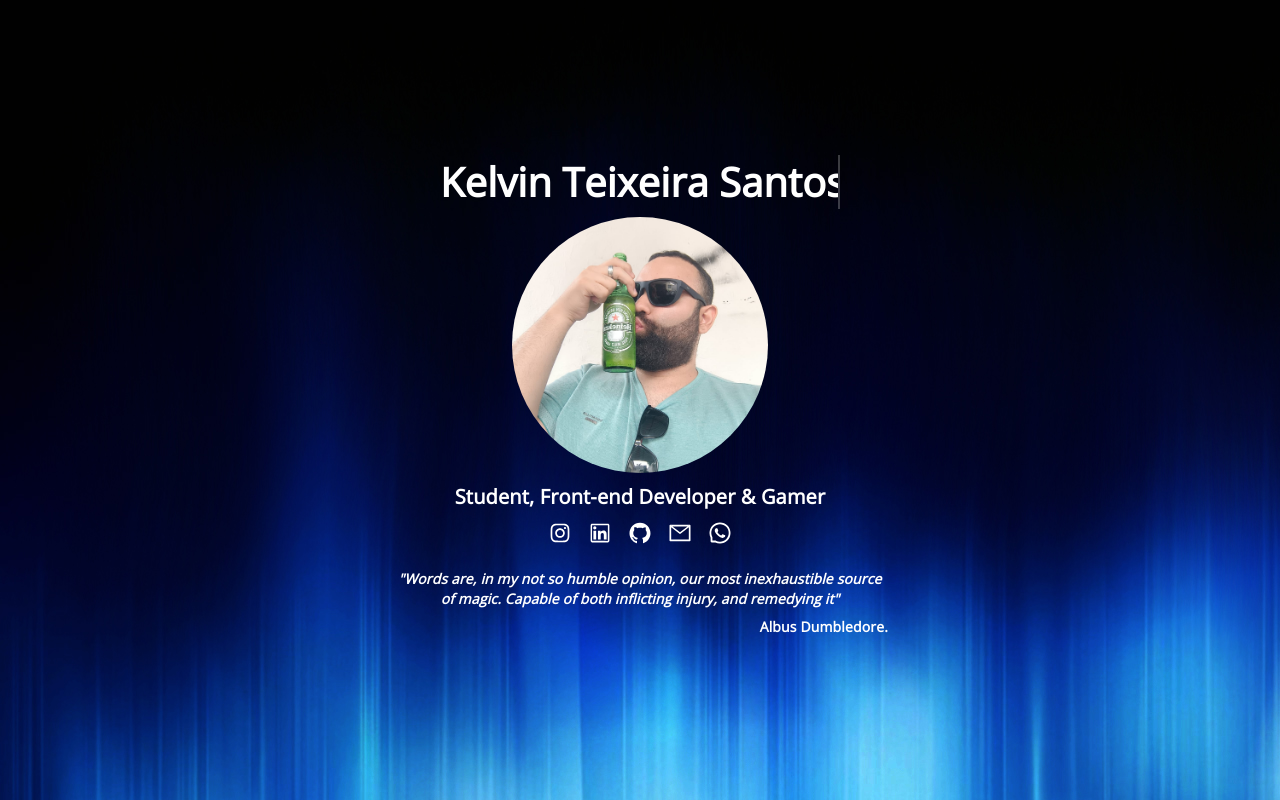
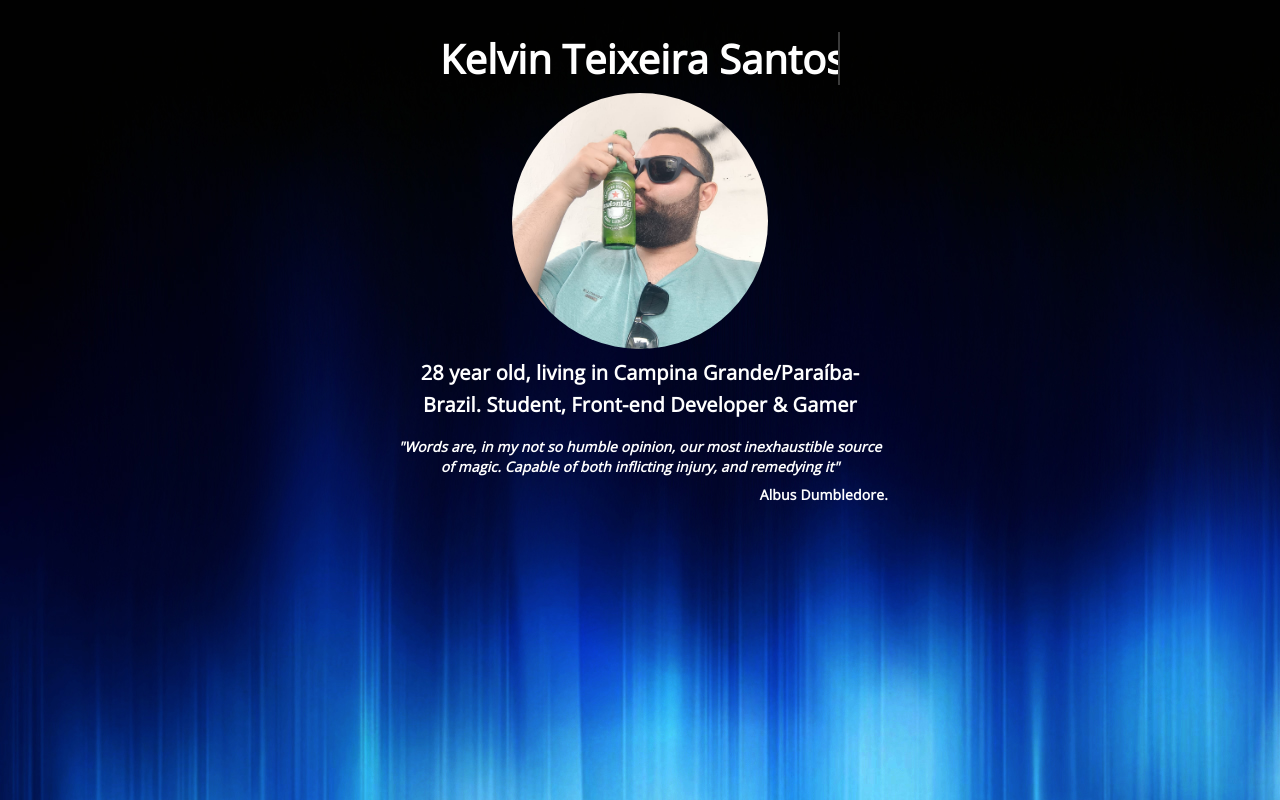
Before and after one commit to kelvinteixeira/My-Web-Site, a React (Vite) app: page / in a window 1280 px wide. Built offline with nearby package versions, Linux system fonts and the light colour scheme.

Commit message:
feat(AboutMe component): Added a new text message and stylized card

```diff
--- a/src/screens/Home/components/AboutMe/AboutMe.styles.ts
+++ b/src/screens/Home/components/AboutMe/AboutMe.styles.ts
@@ -4,8 +4,7 @@ import { Avatar, Box, Grid } from "@mui/material";
 export const Container = styled(Box)`
   display: grid;
   align-items: center;
-  width: 35rem;
-  height: 100vh;
+  max-width: 35rem;
   margin: 0 auto;
   padding: 2rem;
 `;
--- a/src/screens/Home/components/AboutMe/AboutMe.tsx
+++ b/src/screens/Home/components/AboutMe/AboutMe.tsx
@@ -1,5 +1,5 @@
 import React from "react";
-import { Grid, IconButton, Typography } from "@mui/material";
+import { Box, Grid, IconButton, Typography } from "@mui/material";
 import MyImage from "../../../../assets/MyImage.jpg";
 import * as Styled from "./AboutMe.styles";
 import {
@@ -24,50 +24,15 @@ export function AboutMe() {
           >
             Kelvin Teixeira Santos
           </Typography>
-          <Styled.StyledAvatar alt="Joao" src={MyImage} />
+        </Grid>
+
+        <Grid item textAlign="center">
+          <Styled.StyledAvatar alt="Kelvin" src={MyImage} />
 
           <Typography variant="h6" marginTop={1} color="#fff">
-            Student, Front-end Developer & Gamer
+            28 year old, living in Campina Grande/Paraíba-Brazil. Student,
+            Front-end Developer & Gamer
           </Typography>
-        </Grid>
-
-        <Grid item textAlign="center" justifyContent="space-evenly">
-          <IconButton
-            href="https://www.instagram.com/kelvinteixeira_/"
-            target="_blank"
-            aria-label="instagram"
-          >
-            <AiOutlineInstagram color="#fff" />
-          </IconButton>
-          <IconButton
-            href="https://www.linkedin.com/in/kelvin-teixeira-8707b41a8/"
-            target="_blank"
-            aria-label="linkedin"
-          >
-            <AiOutlineLinkedin color="#fff" />
-          </IconButton>
-          <IconButton
-            href="https://github.com/kelvinteixeira"
-            target="_blank"
-            aria-label="linkedin"
-          >
-            <AiOutlineGithub color="#fff" />
-          </IconButton>
-
-          <IconButton
-            onClick={() => window.open("mailto:kelvin.teixeira.dev@gmail.com")}
-            aria-label="email"
-          >
-            <AiOutlineMail color="#fff" />
-          </IconButton>
-
-          <IconButton
-            href="https://api.whatsapp.com/send?phone=5583996157313"
-            target="_blank"
-            aria-label="whatsapp"
-          >
-            <AiOutlineWhatsApp color="#fff" />
-          </IconButton>
         </Grid>
 
         <Grid item>
```
